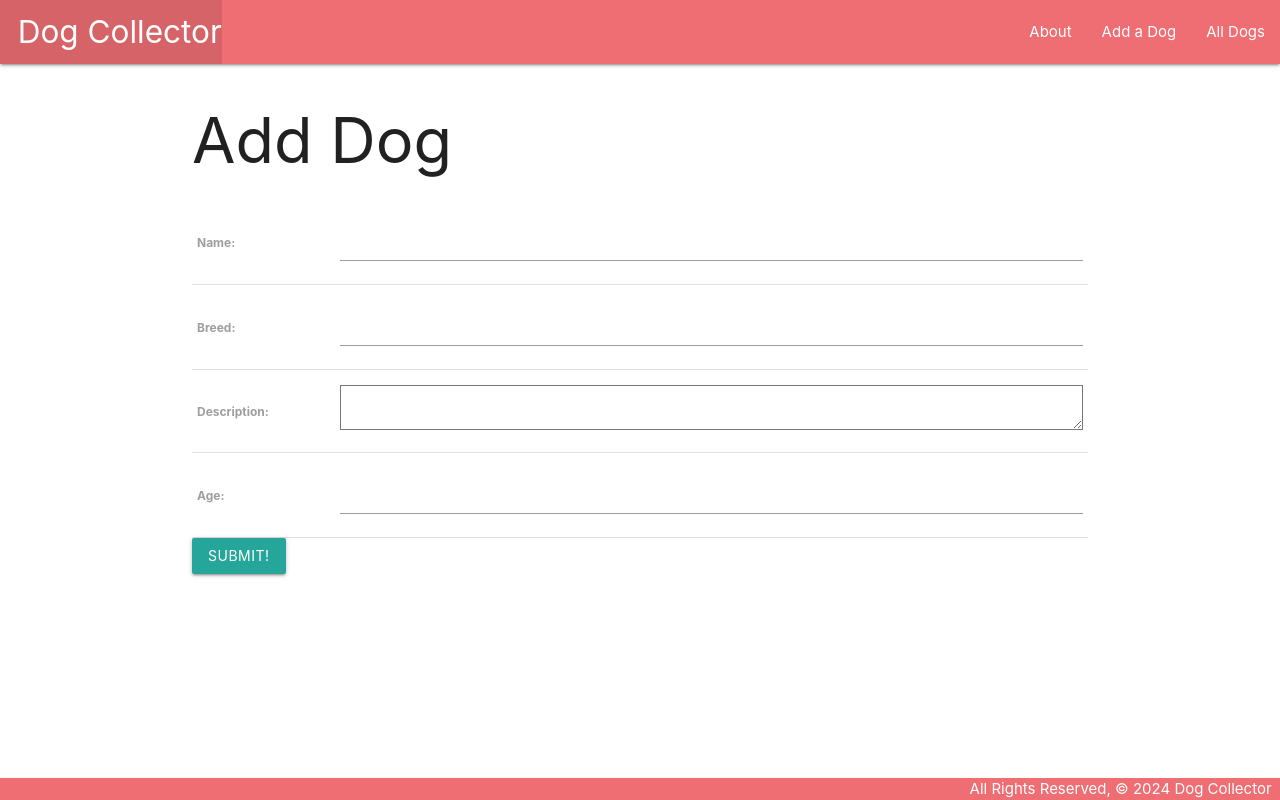
After one commit to jademoslares/dogcollector, a Django app: page /dogs/create/ in a window 1280 px wide. The commit adds this page. Run offline with Django 5.2, Linux system fonts and the light colour scheme.

Commit message:
Part 3 Lab Done

```diff
--- a/main_app/models.py
+++ b/main_app/models.py
@@ -1,4 +1,5 @@
 from django.db import models
+from django.urls import reverse
 
 # Create your models here.
 class Dog(models.Model):
@@ -9,3 +10,6 @@ class Dog(models.Model):
 
     def __str__(self):
         return self.name
+
+    def get_absolute_url(self):
+        return reverse('detail', kwargs={'dog_id': self.id})
--- a/main_app/templates/base.html
+++ b/main_app/templates/base.html
@@ -22,12 +22,13 @@
         <div class="nav-wrapper">
           <ul>
             <li>
-              <a href="/" class="left brand-logo">&nbsp;&nbsp;Dog Collector</a>
+              <a href="{% url 'home' %}" class="left brand-logo">&nbsp;&nbsp;Dog Collector</a>
             </li>
           </ul>
           <ul class="right">
-            <li><a href="/about">About</a></li>
-            <li><a href="/dogs">All Dogs</a></li>
+            <li><a href="{% url 'about' %}">About</a></li>
+            <li><a href="{% url 'dogs_create' %}"> Add a Dog</a></li>
+            <li><a href="{% url 'index' %}">All Dogs</a></li>
           </ul>
         </div>
       </nav>
--- a/main_app/templates/dogs/detail.html
+++ b/main_app/templates/dogs/detail.html
@@ -14,6 +14,10 @@
       <p>Age: Puppy</p>
     {% endif %}
   </div>
+  <div class="card-action">
+    <a href="{% url 'dogs_update' dog.id %}">Edit</a>
+    <a href="{% url 'dogs_delete' dog.id %}">Delete</a>
+  </div>
 </div>
 
 {% endblock %}
--- /dev/null
+++ b/main_app/templates/main_app/dog_form.html
@@ -0,0 +1,16 @@
+{% extends 'base.html' %} {% block content %} {% if object %}
+<h1>Edit <span class="teal-text">{{object.name}}</span></h1>
+{% else %}
+<h1>Add Dog</h1>
+{% endif %}
+<!-- Leaving the action empty makes the form post to the same url used to display it -->
+<form action="" method="POST">
+  <!-- Django requires the following for security purposes -->
+  {% csrf_token %}
+  <table>
+    <!-- Render the inputs inside of <tr>s & <td>s -->
+    {{ form.as_table }}
+  </table>
+  <input type="submit" value="Submit!" class="btn" />
+</form>
+{% endblock %}
--- a/main_app/urls.py
+++ b/main_app/urls.py
@@ -6,4 +6,7 @@ urlpatterns = [
     path('about/', views.about, name='about'),
     path('dogs/', views.dogs_index, name='index'),
     path('dogs/<int:dog_id>/', views.dogs_detail, name='detail'),
+    path('dogs/create/', views.DogCreate.as_view(), name='dogs_create'),
+    path('dogs/<int:pk>/update/', views.DogUpdate.as_view(), name='dogs_update'),
+    path('dogs/<int:pk>/delete/', views.DogDelete.as_view(), name='dogs_delete'),
 ]
--- a/main_app/views.py
+++ b/main_app/views.py
@@ -1,8 +1,8 @@
 from django.shortcuts import render
-
+from django.views.generic.edit import CreateView, UpdateView, DeleteView
 from .models import Dog
 
-dogs = [
+dogsTempData = [
   {'name': 'Itsuki', 'breed': 'Husky', 'description': 'Elegant and proud', 'age': 3},
   {'name': 'Hisui', 'breed': 'Shiba Inu', 'description': 'Smart and Energetic', 'age': 2},
 ]
@@ -14,9 +14,21 @@ def about(request):
   return render(request, 'about.html')
 
 def dogs_index(request):
-  dogsDatabase = Dog.objects.all()
-  return render(request, 'dogs/index.html', {'dogs': dogsDatabase})
+  dogs = Dog.objects.all()
+  return render(request, 'dogs/index.html', {'dogs': dogs})
 
 def dogs_detail(request, dog_id):
   dog = Dog.objects.get(id=dog_id)
   return render(request, 'dogs/detail.html', {'dog': dog})
+
+class DogCreate(CreateView):
+  model = Dog
+  fields = '__all__'
+
+class DogUpdate(UpdateView):
+  model = Dog
+  fields = ['breed', 'description', 'age']
+
+class DogDelete(DeleteView):
+  model = Dog
+  success_url = '/dogs'
```
Also changed, not shown: main_app/templates/main_app/dog_confirm_delete.html (added, +13 -0 lines).
